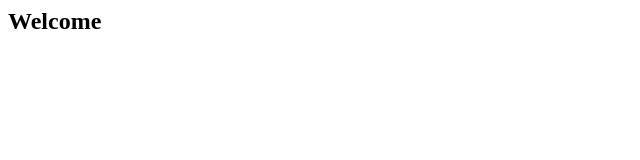
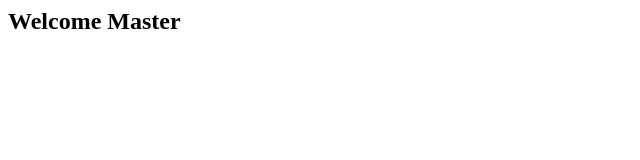
Before and after one commit to nanirama/myp11, a plain HTML site: page index.html in a window 1280 px wide. Shown: the whole page, without its empty margins (0-640 px from the left). Drawn offline with Linux system fonts and the light colour scheme.

Commit message:
index page modified

```diff
--- a/index.html
+++ b/index.html
@@ -1,3 +1,3 @@
 <body>
-<h2>Welcome</h2>
+<h2>Welcome Master</h2>
 </body>
```
